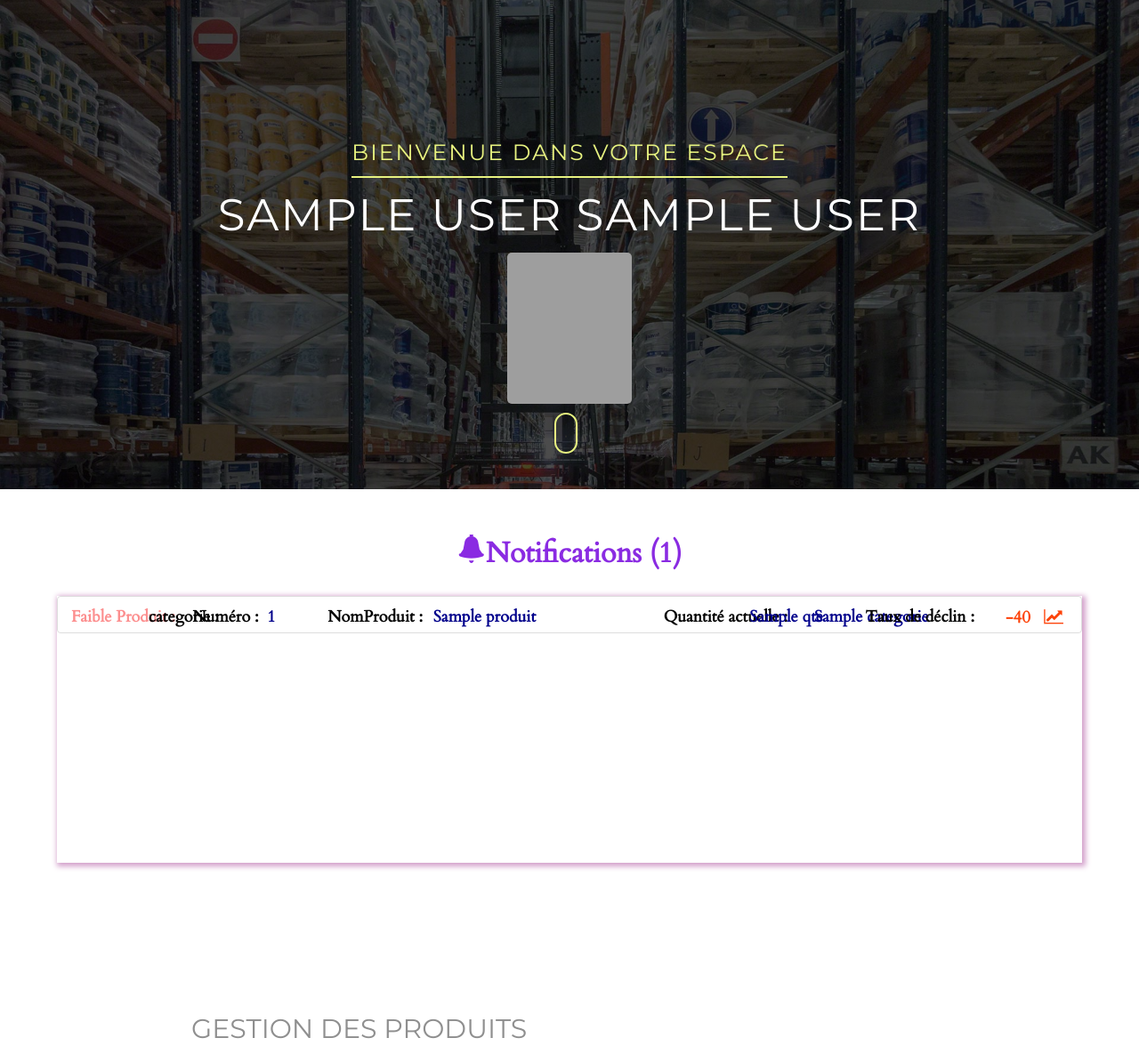
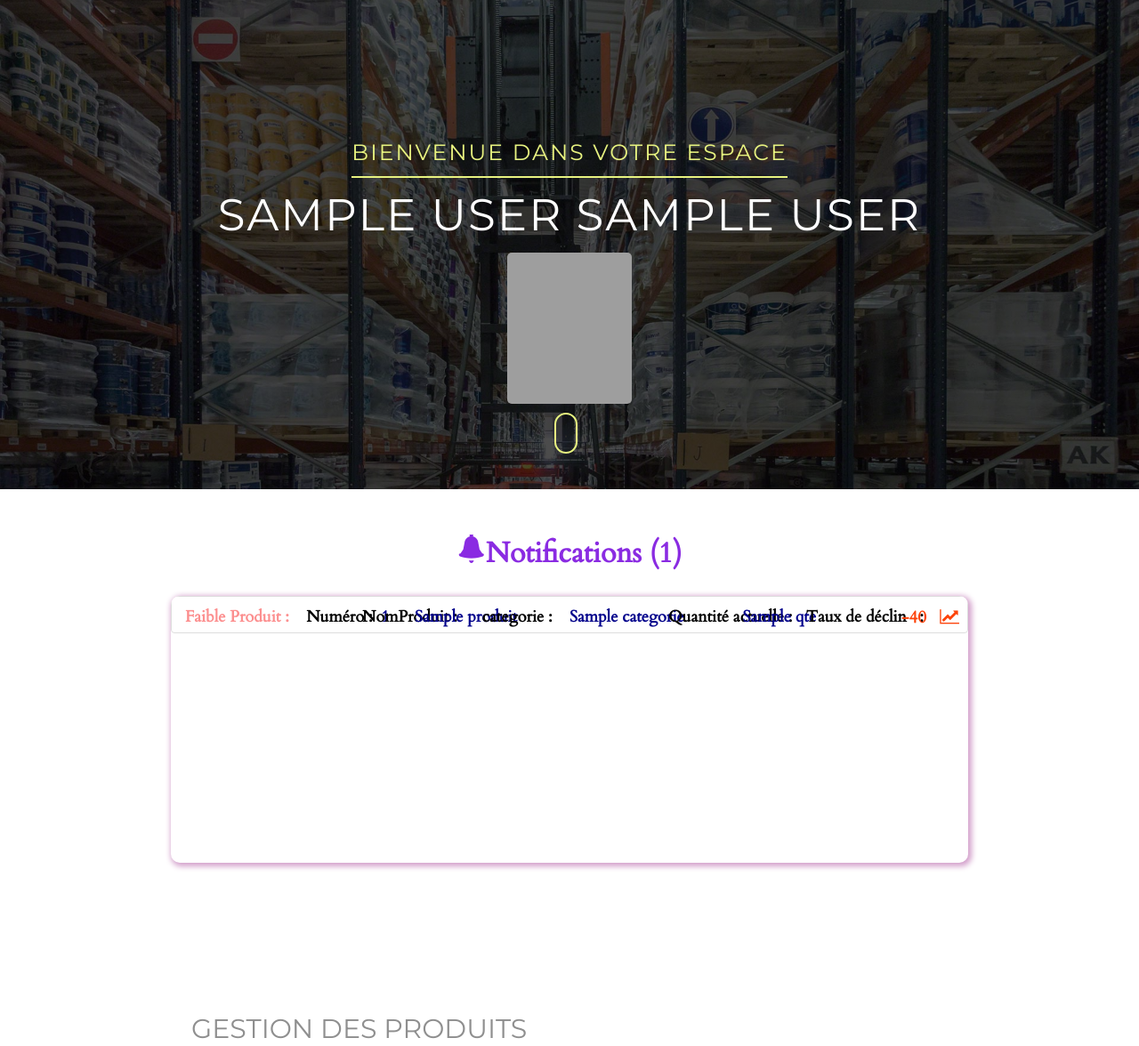
Before and after one commit to Abdellah-05/Gestion_Stock, a Flask app: page /ourStock in a window 1280 px wide. Shown: the top 1176 px of the page at 89% size. Run offline with Flask 2, Linux system fonts and the light colour scheme; the visitor is signed in with stand-in values (Sample User, id 1); a database or web service that is not in the repository returns one stand-in record (values such as "Sample title"); some libraries are stand-ins or nearby versions; grey boxes are pictures that could not be loaded.

Commit message:
mise-à-jour de notifications %

```diff
--- a/static/css/home.css
+++ b/static/css/home.css
@@ -128,7 +128,7 @@
     padding: 0 2%;
   }
   #notif{
-    width: 90%;
+    width: 70%;
     height: 300px;
     text-align: center;
     margin-top: 2%;
@@ -136,6 +136,7 @@
     overflow-x: hidden;
     overflow-y: initial;
     box-shadow: 2px 2px 6px 2px rgb(211, 160, 203);
+    border-radius: 10px;
 
   }
 
--- a/templates/home.html
+++ b/templates/home.html
@@ -110,14 +110,14 @@
                     <b style="color: rgb(252, 143, 143); font-size: large; float:left;">Faible Produit :&nbsp;&nbsp;&nbsp;&nbsp;</b>
                     <b style="color: rgb(0, 0, 0); font-size: large; float:left;">Numéro :&nbsp;&nbsp;</b>
                     <b style="color: darkblue; font-size: large; float:left;">{{e['_id']}} </b>
-                    <b style="position: absolute; left: 250px; color:rgb(0, 0, 0); font-size: large; float:left;"> &nbsp;&nbsp;&nbsp;&nbsp;&nbsp;&nbsp;&nbsp;&nbsp;&nbsp;&nbsp;&nbsp;NomProduit :&nbsp;</b>
-                    <b style="position: absolute; left: 417px;color: darkblue; font-size: large; float:left;">&nbsp;{{e['nomProduit']}}</b>
-                    <b style="position: absolute; right: 950px; color:rgb(0, 0, 0); font-size: large;float:left;">  categorie  : &nbsp;&nbsp;&nbsp;</b>
-                    <b style="position: absolute; left: 850px;color: darkblue; font-size: large;float: left;">{{e['categorie']}}</b>
-                    <b style="position: absolute; right: 330px; color: rgb(0, 0, 0); font-size: large;float: left;"> Quantité actuelle : </b>
-                    <b style="position: absolute; right: 290px;color: darkblue; font-size: large; float: left;">&nbsp;&nbsp;&nbsp{{e['Qte']}}</b> &nbsp;&nbsp;
-                    <b style="position: absolute; right: 120px; color: rgb(0, 0, 0); font-size: large; float: left;">&nbsp;&nbsp;&nbsp;&nbsp;&nbsp;Taux de déclin : </b>
-                    <b style="position: absolute; right: 20px; color: rgb(253, 67, 10); font-size: 19px;float: left;">&nbsp;&nbsp;&nbsp;&nbsp;{{(e['Qte'])|int - 50}} &nbsp;  <i class="fa fa-line-chart"></i>  </b>
+                    <b style="position: absolute; left: 18%; color:rgb(0, 0, 0); font-size: large; float:left;"> &nbsp;&nbsp;&nbsp;&nbsp;&nbsp;&nbsp;&nbsp;&nbsp;&nbsp;&nbsp;&nbsp;NomProduit :&nbsp;</b>
+                    <b style="position: absolute; left: 30%;color: darkblue; font-size: large; float:left;">&nbsp;{{e['nomProduit']}}</b>
+                    <b style="position: absolute; right: 50%; color:rgb(0, 0, 0); font-size: large;float:left;">  categorie  : &nbsp;&nbsp;&nbsp;</b>
+                    <b style="position: absolute; left: 50%;color: darkblue; font-size: large;float: left;">{{e['categorie']}}</b>
+                    <b style="position: absolute; right: 22%; color: rgb(0, 0, 0); font-size: large;float: left;"> Quantité actuelle : </b>
+                    <b style="position: absolute; right: 19%;color: darkblue; font-size: large; float: left;">&nbsp;&nbsp;&nbsp{{e['Qte']}}</b> &nbsp;&nbsp;
+                    <b style="position: absolute; right: 5.5%; color: rgb(0, 0, 0); font-size: large; float: left;">&nbsp;&nbsp;&nbsp;&nbsp;&nbsp;Taux de déclin  &nbsp;&nbsp;: </b>
+                    <b style="position: absolute; right: 1%; color: rgb(253, 67, 10); font-size: 19px;float: left;">&nbsp;&nbsp;&nbsp;&nbsp;{{(e['Qte'])|int - 50}} &nbsp;  <i class="fa fa-line-chart"></i>  </b>
                 </a>
 
         {% endfor %}
```
